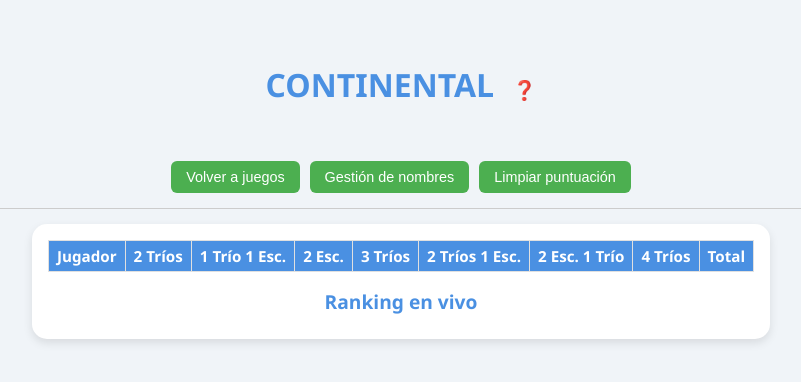
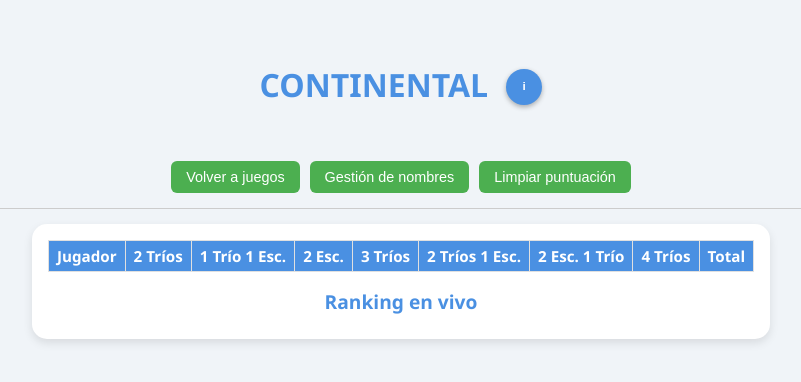
Before and after one commit to FSMDasanlo/ElApuntador, a plain HTML site: page continental.html in a window 1280 px wide. Shown: the whole page, without its empty margins (239-1040 px from the left). Drawn offline with Linux system fonts and the light colour scheme.

Commit message:
Add files via upload

```diff
--- a/continental.html
+++ b/continental.html
@@ -14,15 +14,46 @@
       });
     });
   </script>
+
+  <style>
+    /* ===== Botón de ayuda con ícono azul ===== */
+    #btn-ayuda {
+      display: inline-flex;
+      align-items: center;
+      justify-content: center;
+      width: 36px;
+      height: 36px;
+      background-color: #4a90e2;  /* azul */
+      border: none;
+      border-radius: 50%;
+      cursor: pointer;
+      box-shadow: 0 2px 5px rgba(0,0,0,0.3);
+      transition: transform 0.2s, background-color 0.2s;
+      margin-left: 10px;
+    }
+
+    #btn-ayuda:hover {
+      background-color: #357ab8;
+      transform: scale(1.1);
+    }
+
+    #btn-ayuda svg {
+      width: 20px;
+      height: 20px;
+    }
+  </style>
 </head>
 <body class="juego">
 
  <header class="header-juego">
   <h1 id="nombre-juego">
     CONTINENTAL
-    <button id="btn-ayuda" title="Ver reglamento"
-            style="margin-left: 10px; font-size: 1.2rem; cursor: pointer; border: none; background: none;">
-      ❓
+    <button id="btn-ayuda" title="Ver reglamento">
+      <!-- Ícono SVG de información -->
+      <svg xmlns="http://www.w3.org/2000/svg" viewBox="0 0 24 24" fill="white">
+        <circle cx="12" cy="12" r="10" fill="none"/>
+        <text x="12" y="16" text-anchor="middle" font-size="14" font-family="Arial" font-weight="bold">i</text>
+      </svg>
     </button>
   </h1>
 </header>
```
Also changed, not shown: dadosavaricioso.html (+60 -4 lines).
